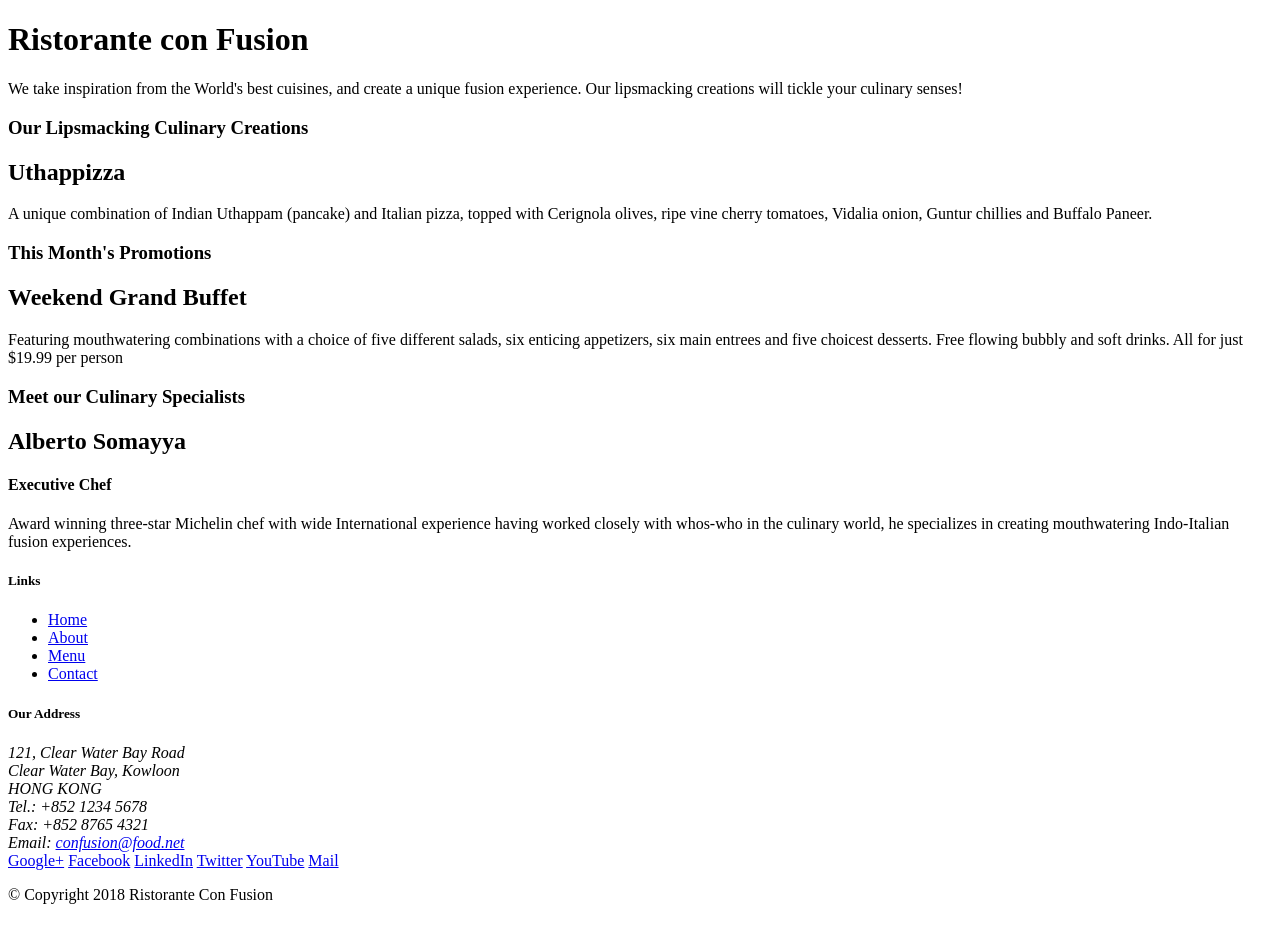
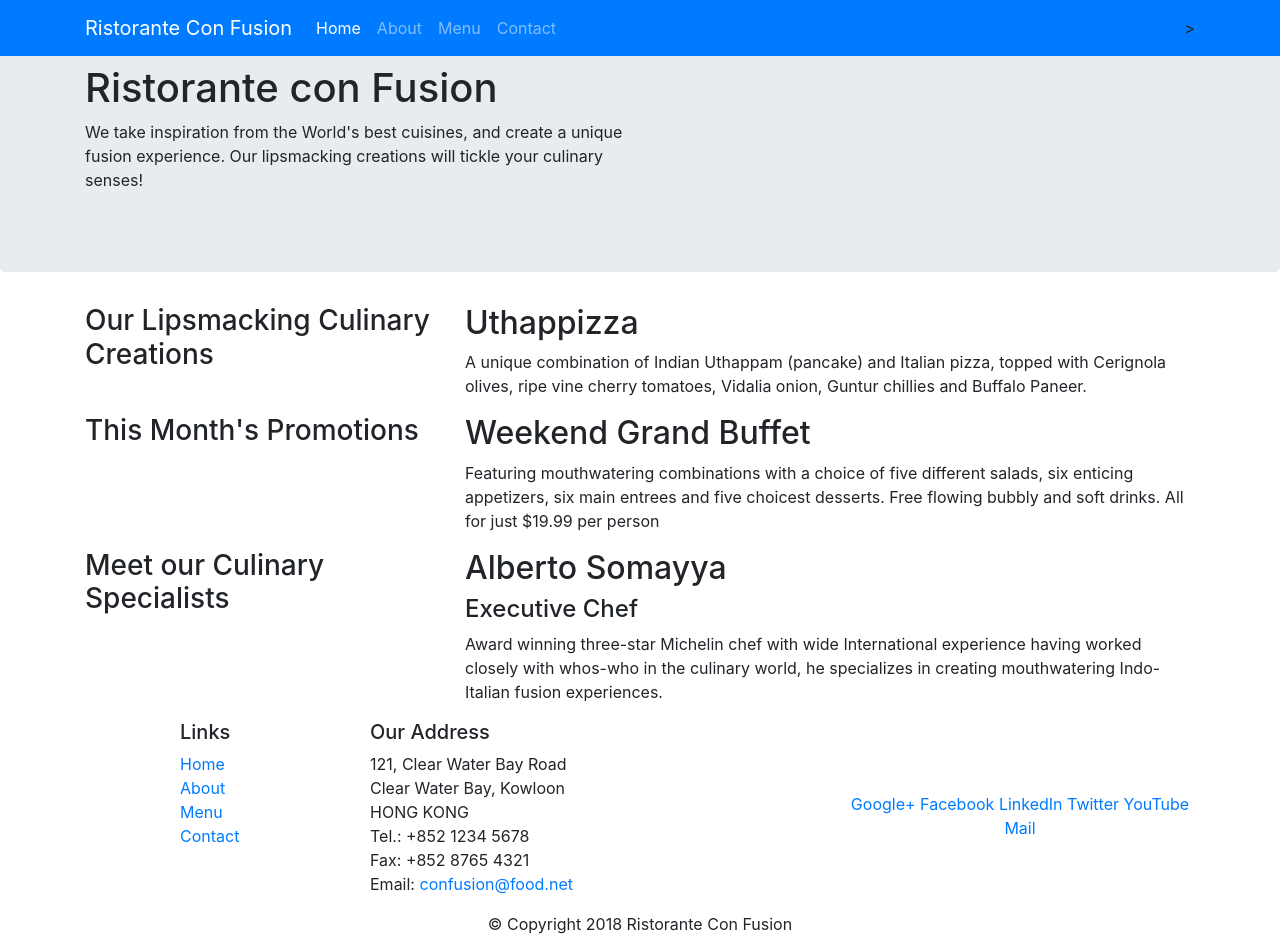
Before and after one commit to teghdeep/conFusionBootstrap, a website: page index.html in a window 1280 px wide. Before the commit the page ends 920 px from the top, so only its background shows below. Drawn offline with nearby package versions, Linux system fonts and the light colour scheme.

Commit message:
Navbar and Breadcrumb

```diff
--- /dev/null
+++ b/css/style.css
@@ -0,0 +1,37 @@
+.row-header {
+  margin: 0px auto;
+  padding: 0px;
+}
+
+.row-content {
+  margin: 0px auto;
+  padding: 50px 0px 50px 0px;
+  border-bottom: 1px ridge;
+  min-height: 400px;
+}
+
+.footer {
+  background-color: floralwhite;
+  margin: 0px auto;
+  padding: 20px 0px 20px 0px;
+}
+.jumbotron {
+  padding: 70px 30px 70px 30px;
+  margin: 0px auto;
+  background: #9575cd;
+  color: floralwhite;
+}
+
+address {
+  font-size: 80%;
+  margin: 0px;
+  color: #0f0f0f;
+}
+body {
+  padding: 50px 0px 0px 0px;
+  z-index: 0;
+}
+
+.navbar-dark {
+  background-color: #512da8;
+}
--- a/index.html
+++ b/index.html
@@ -1,84 +1,137 @@
 <!DOCTYPE html>
 <html lang="en">
+  <head>
+    <meta charset="utf-8" />
+    <meta
+      name="viewport"
+      content="width=device-width, initial-scale=1, shrink-to-fit=no"
+    />
+    <meta http-equiv="x-ua-compatible" content="ie=edge" />
 
-<head>
+    <!-- Bootstrap CSS -->
+    <link
+      rel="stylesheet"
+      href="node_modules/bootstrap/dist/css/bootstrap.min.css"
+    />
     <title>Ristorante Con Fusion</title>
   </head>
 
   <body>
+    <nav class="navbar navbar-dark navbar-expand-sm bg-primary fixed-top">
+      <div class="container">
+        <button
+          class="navbar-toggler"
+          type="button"
+          data-toggle="collapse"
+          data-target="#Navbar"
+        >
+          <span class="navbar-toggler-icon"></span>
+        </button>
+        <a class="navbar-brand" href="#">Ristorante Con Fusion</a>
+        <div class="collapse navbar-collapse" id="Navbar">
+          <ul class="navbar-nav mr-auto">
+            <li class="nav-item active">
+              <a class="nav-link" href="#">Home</a>
+            </li>
+            <li class="nav-item">
+              <a class="nav-link" href="./aboutus.html">About</a>
+            </li>
+            <li class="nav-item"><a class="nav-link" href="#">Menu</a></li>
+            <li class="nav-item"><a class="nav-link" href="#">Contact</a></li>
+          </ul>
+        </div>
+        >
+      </div>
+    </nav>
 
-    <header>
-        <div>
-            <div>
-                <div>
+    <header class="jumbotron">
+      <div class="container">
+        <div class="row row-header">
+          <div class="col-12 col-sm-6">
             <h1>Ristorante con Fusion</h1>
-                    <p>We take inspiration from the World's best cuisines, and create a unique fusion experience. Our lipsmacking creations will tickle your culinary senses!</p>
+            <p>
+              We take inspiration from the World's best cuisines, and create a
+              unique fusion experience. Our lipsmacking creations will tickle
+              your culinary senses!
+            </p>
           </div>
-                <div>
-                </div>
+          <div class="col-12 col-sm"></div>
         </div>
       </div>
     </header>
 
-    <div>
-        <div>
-            <div>
+    <div class="container">
+      <div class="row">
+        <div class="col-12 col-sm-4">
           <h3>Our Lipsmacking Culinary Creations</h3>
         </div>
-            <div>
+        <div class="col-12 col-sm-8">
           <h2>Uthappizza</h2>
-                <p>A unique combination of Indian Uthappam (pancake) and Italian pizza, topped with Cerignola olives, ripe vine cherry tomatoes, Vidalia onion, Guntur chillies and Buffalo Paneer.</p>
+          <p>
+            A unique combination of Indian Uthappam (pancake) and Italian pizza,
+            topped with Cerignola olives, ripe vine cherry tomatoes, Vidalia
+            onion, Guntur chillies and Buffalo Paneer.
+          </p>
         </div>
       </div>
 
-
-        <div>
-            <div>
+      <div class="row row-content">
+        <div class="col-12 col-sm-4">
           <h3>This Month's Promotions</h3>
         </div>
-            <div>
+        <div class="col-12 col-sm-8">
           <h2>Weekend Grand Buffet</h2>
-                <p>Featuring mouthwatering combinations with a choice of five different salads, six enticing appetizers, six main entrees and five choicest desserts. Free flowing bubbly and soft drinks. All for just $19.99 per person </p>
+          <p>
+            Featuring mouthwatering combinations with a choice of five different
+            salads, six enticing appetizers, six main entrees and five choicest
+            desserts. Free flowing bubbly and soft drinks. All for just $19.99
+            per person
+          </p>
         </div>
       </div>
 
-        <div>
-            <div>
+      <div class="row row-content">
+        <div class="col-12 col-sm-4">
           <h3>Meet our Culinary Specialists</h3>
         </div>
-            <div>
+        <div class="col-12 col-sm-8">
           <h2>Alberto Somayya</h2>
           <h4>Executive Chef</h4>
-                <p>Award winning three-star Michelin chef with wide International experience having worked closely with whos-who in the culinary world, he specializes in creating mouthwatering Indo-Italian fusion experiences. </p>
+          <p>
+            Award winning three-star Michelin chef with wide International
+            experience having worked closely with whos-who in the culinary
+            world, he specializes in creating mouthwatering Indo-Italian fusion
+            experiences.
+          </p>
         </div>
       </div>
     </div>
 
-    <footer>
-        <div>
-            <div>
-                <div>
+    <footer class="footer">
+      <div class="container">
+        <div class="row">
+          <div class="col-4 offset-1 col-sm-2">
             <h5>Links</h5>
-                    <ul>
+            <ul class="list-unstyled">
               <li><a href="#">Home</a></li>
               <li><a href="#">About</a></li>
               <li><a href="#">Menu</a></li>
               <li><a href="#">Contact</a></li>
             </ul>
           </div>
-                <div>
+          <div class="col-7 col-sm-5">
             <h5>Our Address</h5>
             <address>
-		              121, Clear Water Bay Road<br>
-		              Clear Water Bay, Kowloon<br>
-		              HONG KONG<br>
-		              Tel.: +852 1234 5678<br>
-		              Fax: +852 8765 4321<br>
+              121, Clear Water Bay Road<br />
+              Clear Water Bay, Kowloon<br />
+              HONG KONG<br />
+              Tel.: +852 1234 5678<br />
+              Fax: +852 8765 4321<br />
               Email: <a href="mailto:confusion@food.net">confusion@food.net</a>
             </address>
           </div>
-                <div>
-                    <div>
+          <div class="col-12 col-sm-4 align-self-center">
+            <div class="text-center">
               <a href="http://google.com/+">Google+</a>
               <a href="http://www.facebook.com/profile.php?id=">Facebook</a>
               <a href="http://www.linkedin.com/in/">LinkedIn</a>
@@ -88,14 +141,18 @@
             </div>
           </div>
         </div>
-           <div>
-                <div>
+        <div class="row justify-content-center">
+          <div class="col-auto">
             <p>© Copyright 2018 Ristorante Con Fusion</p>
           </div>
         </div>
       </div>
     </footer>
+  </body>
+</html>
 
+    <script src="node_modules/jquery/dist/jquery.slim.min.js"></script>
+    <script src="node_modules/popper.js/dist/umd/popper.min.js"></script>
+    <script src="node_modules/bootstrap/dist/js/bootstrap.min.js"></script>
   </body>
-
 </html>
--- a/package.json
+++ b/package.json
@@ -12,5 +12,10 @@
   "license": "ISC",
   "devDependencies": {
     "lite-server": "^2.3.0"
+  },
+  "dependencies": {
+    "bootstrap": "^4.0.0",
+    "jquery": "^3.3.1",
+    "popper.js": "^1.12.9"
   }
 }
```
Also changed, not shown: aboutus.html (added, +176 -0 lines), 1 other file. Lines whose indentation alone changed are shown as unchanged.
